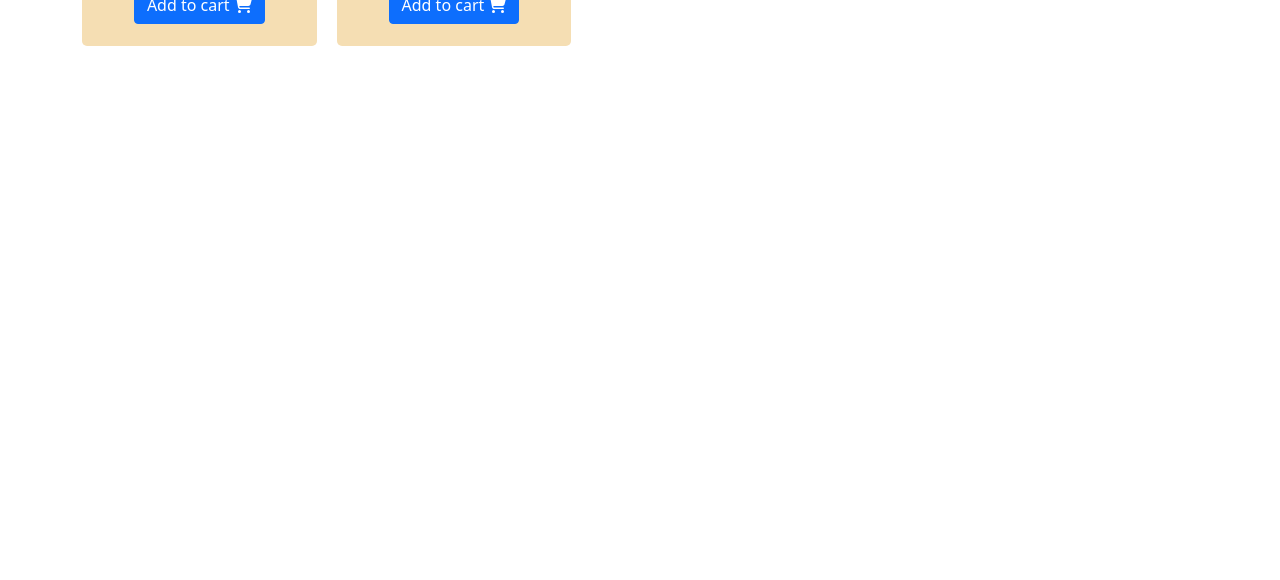
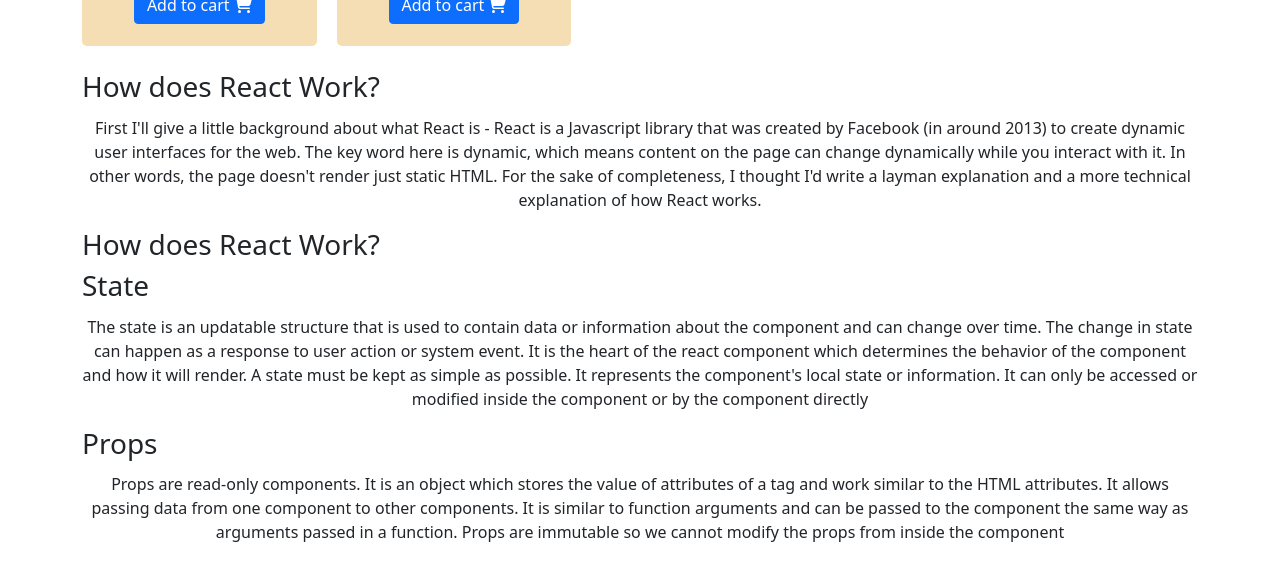
Before and after one commit to raselmahmud-coder/lucky-one-choose, a React (Create React App) app: page / in a window 1280 px wide. Shown: the part 1426-2006 px from the top of the page. Before the commit the page ends 1472 px from the top, so only its background shows below. Built offline with nearby package versions, Linux system fonts and the light colour scheme.

Commit message:
quary is added

```diff
--- /dev/null
+++ b/src/components/External/External.js
@@ -0,0 +1,27 @@
+import React from 'react';
+
+const External = () => {
+    return (
+        <div className='my-4'>
+            <h3>How does React Work?</h3>
+            <p>
+            First I'll give a little background about what React is - React is a Javascript library that was created by Facebook (in around 2013) to create dynamic user interfaces for the web.
+
+            The key word here is dynamic, which means content on the page can change dynamically while you interact with it. In other words, the page doesn't render just static HTML.
+
+            For the sake of completeness, I thought I'd write a layman explanation and a more technical explanation of how React works.
+            </p>
+            <h3>How does React Work?</h3>
+                <h3>State</h3>
+            <p>
+            The state is an updatable structure that is used to contain data or information about the component and can change over time. The change in state can happen as a response to user action or system event. It is the heart of the react component which determines the behavior of the component and how it will render. A state must be kept as simple as possible. It represents the component's local state or information. It can only be accessed or modified inside the component or by the component directly
+            </p>
+            <h3>Props</h3>
+          <p>
+            Props are read-only components. It is an object which stores the value of attributes of a tag and work similar to the HTML attributes. It allows passing data from one component to other components. It is similar to function arguments and can be passed to the component the same way as arguments passed in a function. Props are immutable so we cannot modify the props from inside the component
+            </p>
+        </div>
+    );
+};
+
+export default External;
--- a/src/components/Main/Main.js
+++ b/src/components/Main/Main.js
@@ -1,5 +1,6 @@
 import React, { useEffect, useState } from 'react';
 import Cart from '../Cart/Cart';
+import External from '../External/External';
 import Shop from '../Shop/Shop';
 import './Main.css'
 const Main = () => {
@@ -33,6 +34,7 @@
                     </div>
                     <Cart cart={cart} chooseAgain={chooseAgain}/>
                 </div>
+                <External/>
             </div>
         </div>
     );
```
